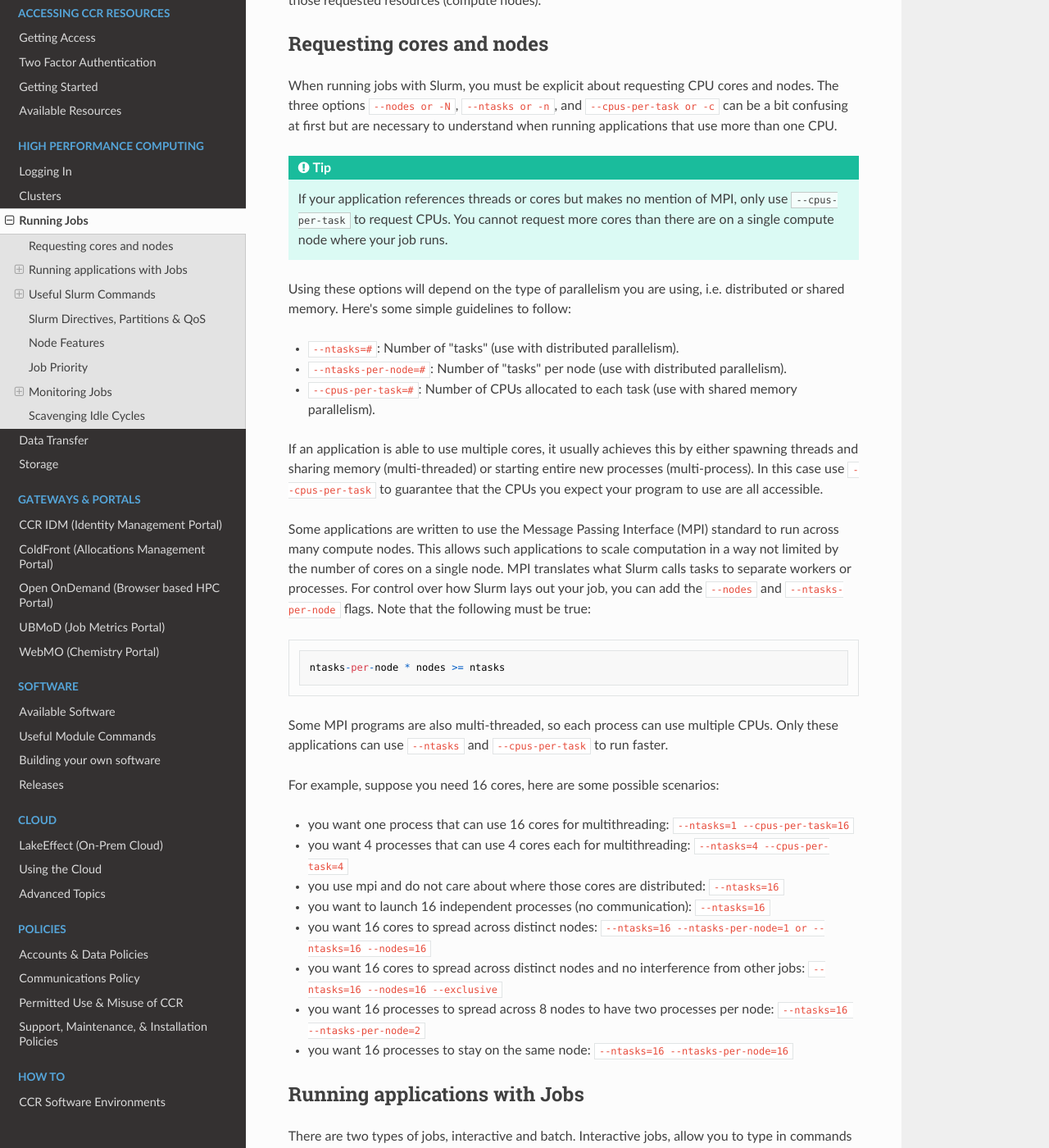
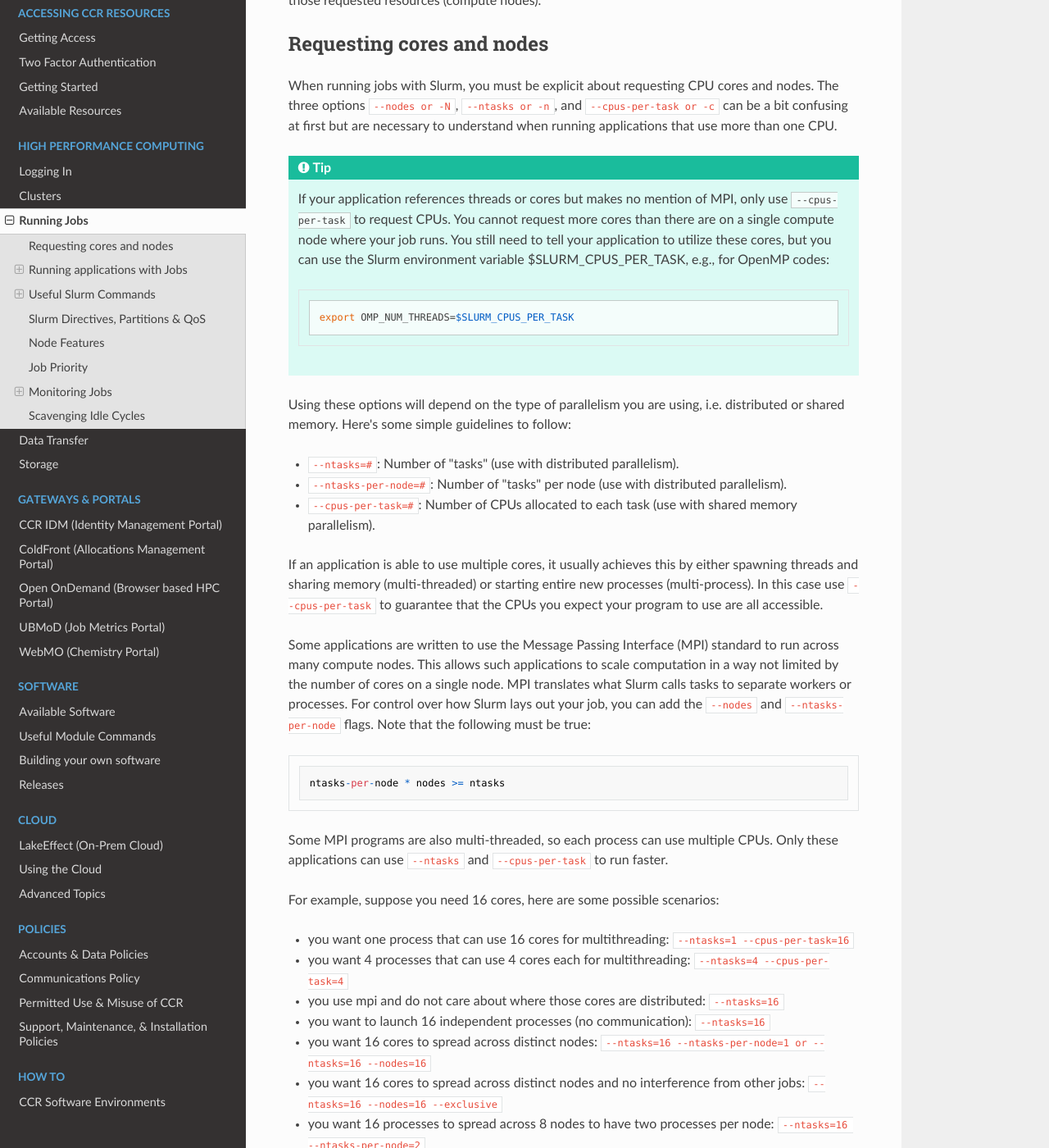
Before and after one commit to ubccr/ccrdocs, an MkDocs documentation site: the page built from pages/hpc/jobs.md, in a window 1280 px wide and 1400 px high, scrolled down 339 px. Shown: the whole window at 82% size. Built offline with MkDocs 1.6.1, drawn with Linux system fonts in a browser that asks for light colours; nearby versions of some CDN libraries; some of the changed text lies outside the part shown.

Commit message:
Added OMP_NUM_THREADS and I_MPI_PMI_LIBRARY examples

````diff
--- a/pages/hpc/jobs.md
+++ b/pages/hpc/jobs.md
@@ -19,7 +19,12 @@ understand when running applications that use more than one CPU.
 !!! Tip
     If your application references threads or cores but makes no mention of MPI,
     only use `--cpus-per-task` to request CPUs. You cannot request more cores than
-    there are on a single compute node where your job runs.
+    there are on a single compute node where your job runs.  You still need
+    to tell your application to utilize these cores, but you can use the Slurm
+    environment variable \$SLURM_CPUS_PER_TASK, e.g., for OpenMP codes:
+    ```bash
+    export OMP_NUM_THREADS=$SLURM_CPUS_PER_TASK
+    ```
 
 Using these options will depend on the type of parallelism you are using, i.e.
 distributed or shared memory. Here's some simple guidelines to follow:
@@ -60,6 +65,14 @@ For example, suppose you need 16 cores, here are some possible scenarios:
 - you want 16 cores to spread across distinct nodes and no interference from other jobs: `--ntasks=16 --nodes=16 --exclusive`
 - you want 16 processes to spread across 8 nodes to have two processes per node: `--ntasks=16 --ntasks-per-node=2`
 - you want 16 processes to stay on the same node: `--ntasks=16 --ntasks-per-node=16`
+
+!!! Tip
+    For Intel MPI (part of the `intel` toolchain, the `foss` toolchain instead uses OpenMPI), it is
+    necessary in a Slurm job to set the environment variable \$I_MPI_PMI_LIBRARY to the right Slurm library:
+    ```bash
+    export I_MPI_PMI_LIBRARY=/opt/software/slurm/lib64/libpmi.so
+    ```
+
 
 ## Running applications with Jobs
 
````
